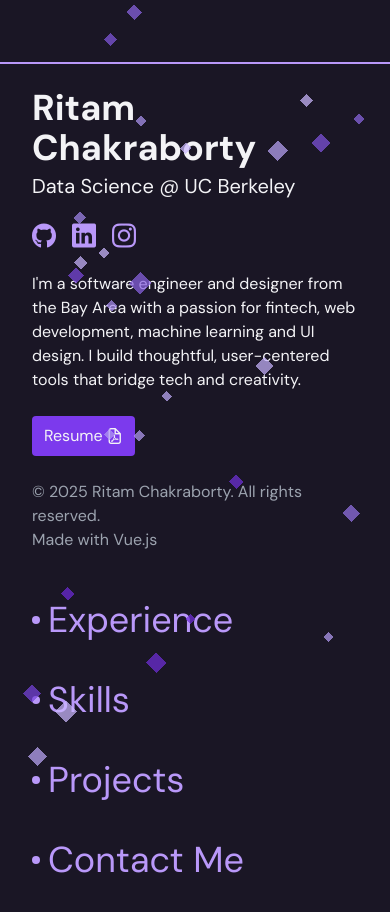
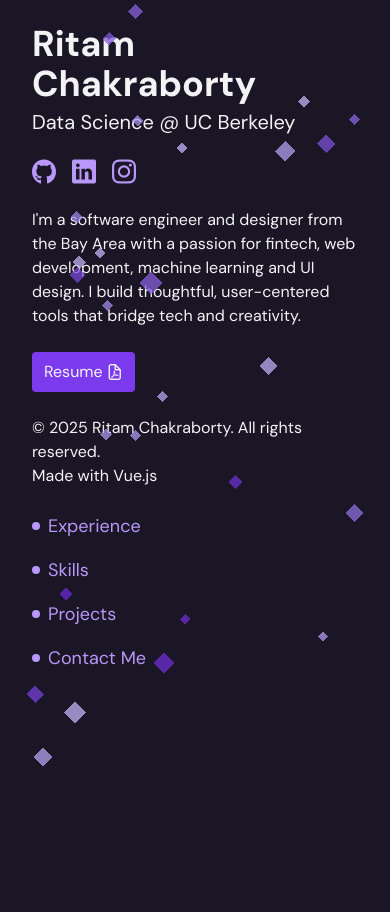
Before and after one commit to ritam2006/portfolio, a Vue app: page / in a window 390 px wide. After the commit the page ends 844 px from the top, so only its background shows below. Built offline with nearby package versions, Linux system fonts and the light colour scheme.

Commit message:
Bug fixes for smaller viewports

```diff
--- a/src/components/Content.vue
+++ b/src/components/Content.vue
@@ -24,7 +24,7 @@
 
 <template>
   <section class="flex-1 px-8 mb-8 mt-6 overflow-x-hidden">
-    <ul v-if="isInitialLoad" class="text-4xl space-y-10 slide-list">
+    <ul v-if="isInitialLoad" class="text-lg lg:text-4xl space-y-4 lg:space-y-10 slide-list">
       <li
         v-for="(item, index) in navItems"
         :key="item.link"
--- a/src/components/Navbar.vue
+++ b/src/components/Navbar.vue
@@ -10,9 +10,10 @@
 </script>
 
 <template>
-  <nav class="sticky lg:hidden top-0 z-40 h-16 w-full flex justify-center pointer-events-none border-b-2 border-accent">
-    <ul class="flex items-center gap-4 text-base md:text-lg w-full bg-bg justify-center pointer-events-auto"
-      :class="{'hidden': isInitialLoad}">
+  <nav class="sticky lg:hidden top-0 z-40 h-16 w-full flex justify-center pointer-events-none border-b-2 border-accent"
+    :class="{'hidden': isInitialLoad}"
+  >
+    <ul class="flex items-center gap-4 text-sm sm:text-base md:text-lg w-full bg-bg justify-center pointer-events-auto">
       <li class="hoverable">
         <a href="#about"> About </a>
       </li>
--- a/src/components/ProfileCard.vue
+++ b/src/components/ProfileCard.vue
@@ -32,7 +32,7 @@
 </script>
 
 <template>
-  <section class="h-fit relative lg:w-1/2 lg:sticky top-0 px-8 mb-12 space-y-6">
+  <section class="h-fit relative lg:w-1/2 lg:sticky top-0 px-8 space-y-6">
     <div id="about"  class="absolute -top-20" />
     <header class="space-y-1">
       <h1>Ritam Chakraborty</h1>
@@ -66,9 +66,26 @@
         </li>
       </ul>
     </transition>
-    <footer class="text-gray-400">
+    <footer>
       <p>© 2025 Ritam Chakraborty. All rights reserved.</p>
       <p>Made with Vue.js</p>
     </footer>
   </section>
 </template>
+
+<style scoped>
+  .fade-enter-active,
+  .fade-appear-active {
+    @apply transition-opacity duration-[800ms] ease-out;
+  }
+
+  .fade-enter-from,
+  .fade-appear-from {
+    @apply opacity-0;
+  }
+
+  .fade-enter-to,
+  .fade-enter-to {
+    @apply opacity-100;
+  }
+</style>
```
